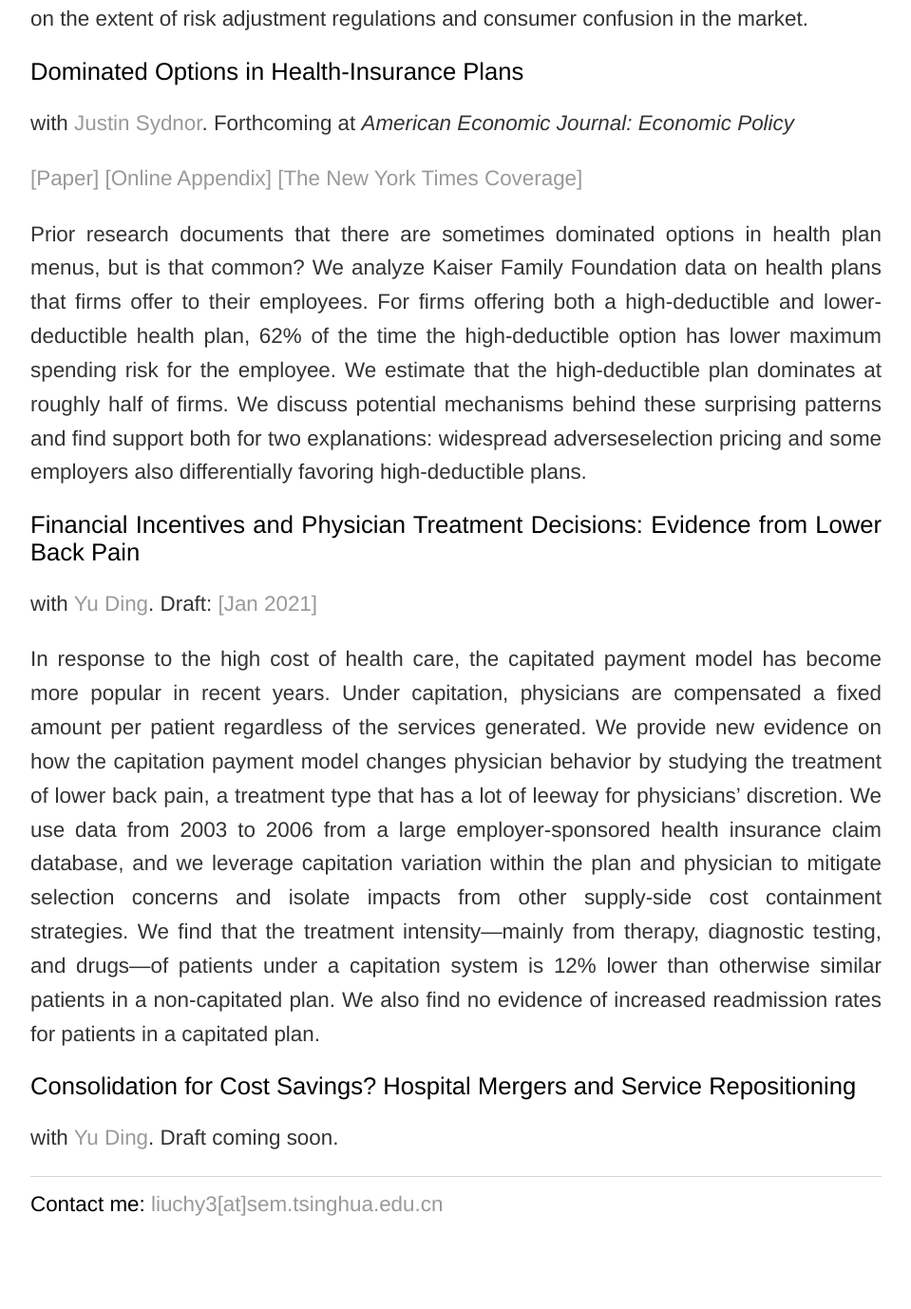
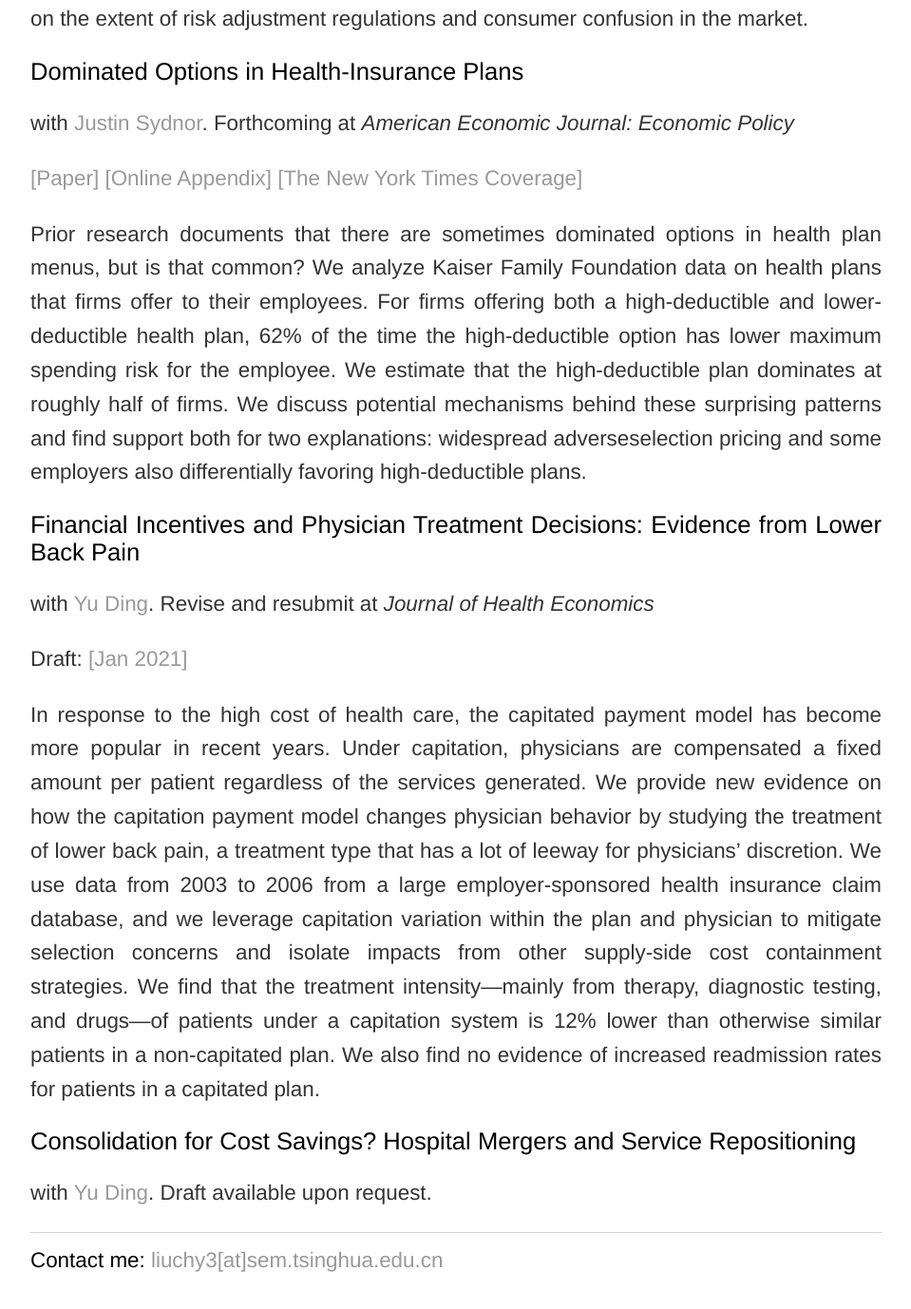
Before and after one commit to trifen/feng3hu.github.io, a Jekyll site: the page built from research.html, in a window 1280 px wide and 1400 px high, scrolled down 662 px. Shown: the top 1378 px of the window at 95% size, without its empty margins (160-1119 px from the left). Built offline with Jekyll 4.4.1, drawn with Linux system fonts in a browser that asks for light colours; before the commit the page ends 2003 px from its top, so only the background shows below that.

Commit message:
Update research.html

```diff
--- a/research.html
+++ b/research.html
@@ -15,11 +15,12 @@
 		<p> Prior research documents that there are sometimes dominated options in health plan menus, but is that common? We analyze Kaiser Family Foundation data on health plans that firms offer to their employees. For firms offering both a high-deductible and lower-deductible health plan, 62% of the time the high-deductible option has lower maximum spending risk for the employee. We estimate that the high-deductible plan dominates at roughly half of firms. We discuss potential mechanisms behind these surprising patterns and find support both for two explanations: widespread adverseselection pricing and some employers also differentially favoring high-deductible plans.  </p>
 		<p> </p>
 		<h2>Financial Incentives and Physician Treatment Decisions: Evidence from Lower Back Pain</h2>
-		<p> with <a href= "https://sites.google.com/wisc.edu/yu-ding/" target="_blank">Yu Ding</a>. Draft: <a href= "https://chenyuanliu.github.io/files/CapitationLBP_DingLiu.pdf" target="_blank">[Jan 2021]</a></p>
+		<p> with <a href= "https://sites.google.com/wisc.edu/yu-ding/" target="_blank">Yu Ding</a>. Revise and resubmit at <i> Journal of Health Economics </i> </p>
+		<p> Draft: <a href= "https://chenyuanliu.github.io/files/CapitationLBP_DingLiu.pdf" target="_blank">[Jan 2021]</a></p>
 		<p> In response to the high cost of health care, the capitated payment model has become more popular in recent years. Under capitation, physicians are compensated a fixed amount per patient regardless of the services generated. We provide new evidence on how the capitation payment model changes physician behavior by studying the treatment of lower back pain, a treatment type that has a lot of leeway for physicians’ discretion. We use data from 2003 to 2006 from a large employer-sponsored health insurance claim database, and we leverage capitation variation within the plan and physician to mitigate selection concerns and isolate impacts from other supply-side cost containment strategies. We find that the treatment intensity—mainly from therapy, diagnostic testing, and drugs—of patients under a capitation system is 12% lower than otherwise similar patients in a non-capitated plan. We also find no evidence of increased readmission rates for patients in a capitated plan. </p>
 		<p> </p>
   		<h2>Consolidation for Cost Savings? Hospital Mergers and Service Repositioning</h2>
-		<p> with <a href= "https://sites.google.com/wisc.edu/yu-ding/" target="_blank">Yu Ding</a>.  Draft coming soon.</p>
+		<p> with <a href= "https://sites.google.com/wisc.edu/yu-ding/" target="_blank">Yu Ding</a>.  Draft available upon request.</p>
 
 	</div>
 </div><!-- /.blurb -->
```
